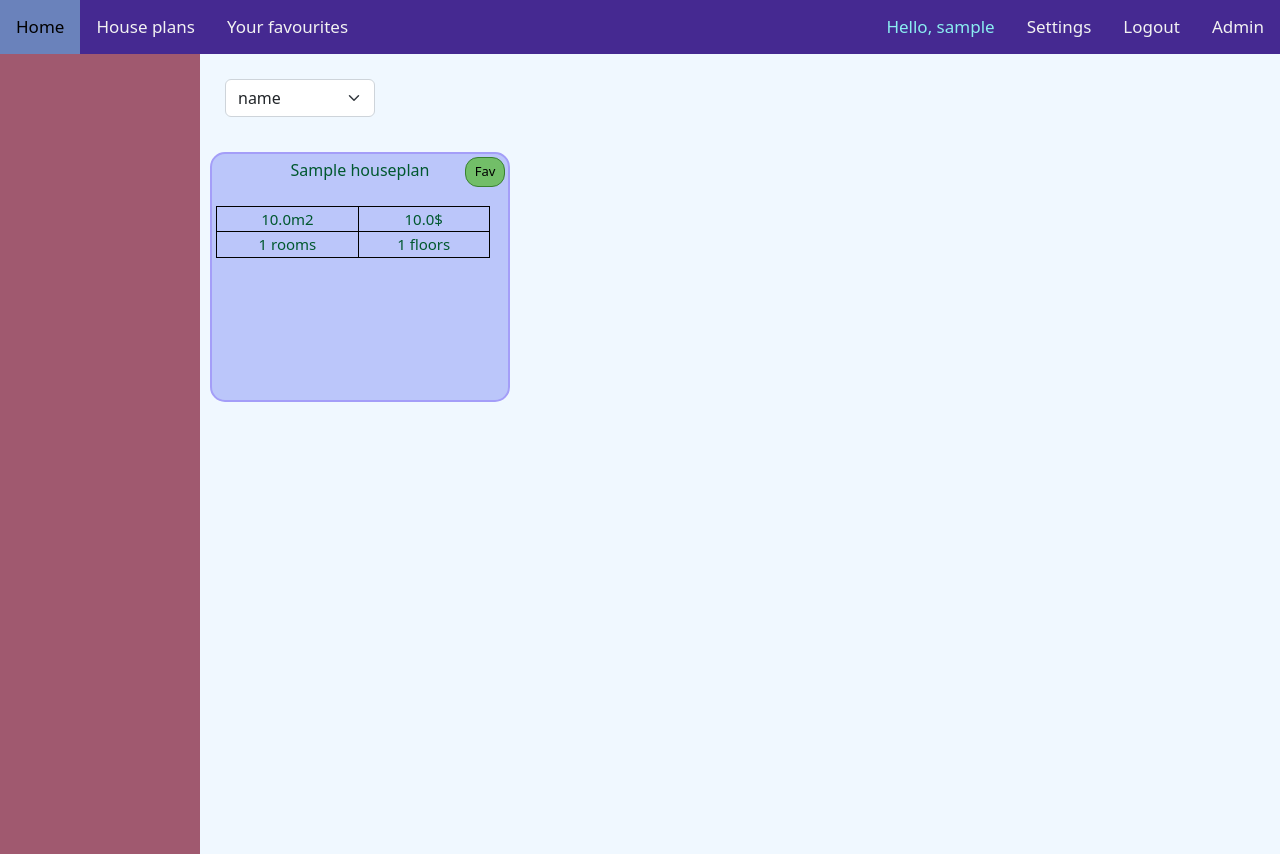
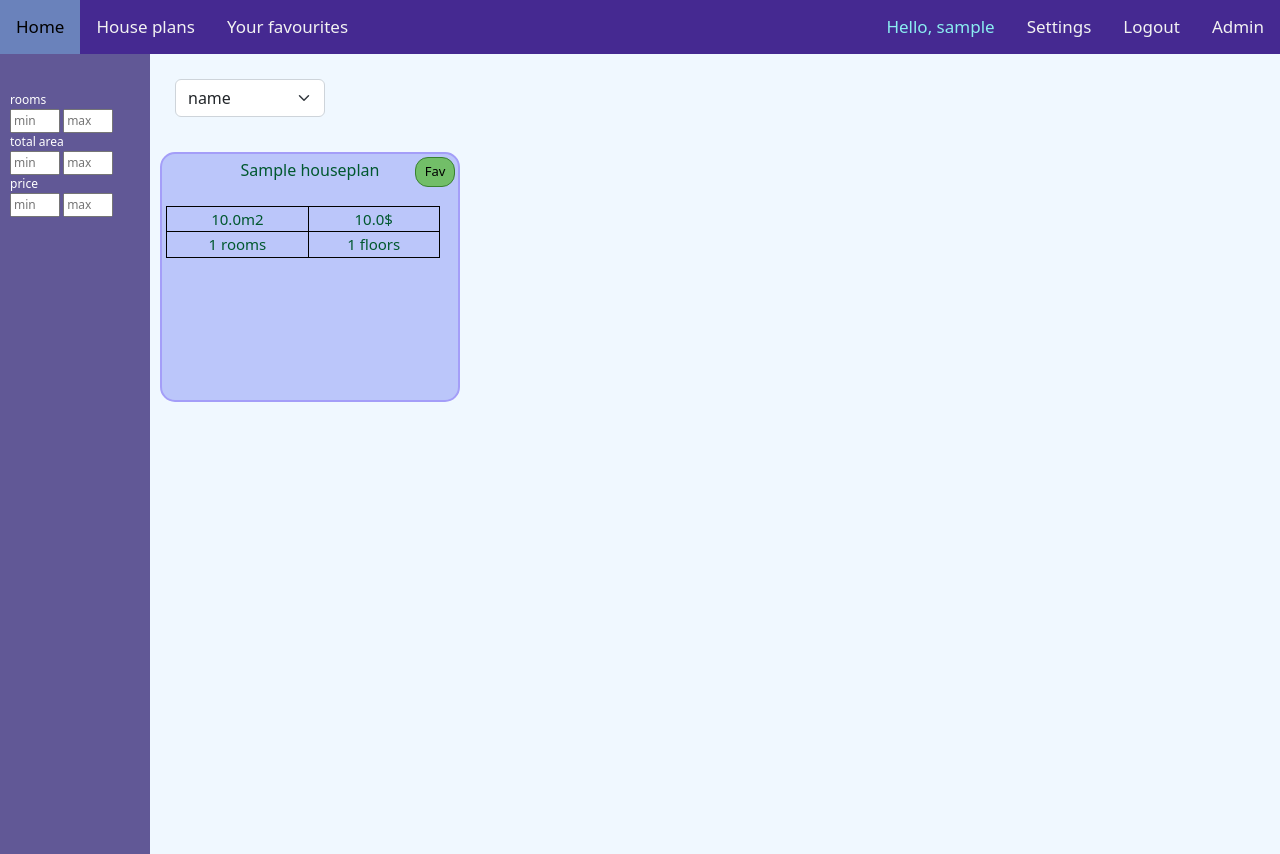
Before and after one commit to Salonce/constructionWebsite, a Django app: page /housePlanBrowser/ in a window 1280 px wide. Run offline with Django 4.2, Linux system fonts and the light colour scheme; a user stored in the database is signed in; tables that the repository leaves empty hold one stand-in row (values such as "Sample post").

Commit message:
side navbar improvement

```diff
--- a/construction/templates/housePlanBrowser.html
+++ b/construction/templates/housePlanBrowser.html
@@ -3,8 +3,19 @@
 {% block body %}
 
 <div class="containerNavMain">
+
     <div class="leftnav">
-
+        <form class="pickForm" action="">
+            <div id="rooms-lab">rooms</div>
+            <input type="number" id="min-rooms" name="min-rooms" placeholder="min">
+            <input type="number" id="max-rooms" name="max-rooms" placeholder="max">
+            <div id="rooms-lab">total area</div>
+            <input type="number" id="min-total-area" name="min-total-area" placeholder="min">
+            <input type="number" id="max-total-area" name="max-total-area" placeholder="max">
+            <div id="rooms-lab">price</div>
+            <input type="text" id="min-price" name="min-price" placeholder="min">
+            <input type="text" id="max-price" name="max-price" placeholder="max">
+        </form>
     </div>
 
     <div class="main">
--- a/static/css/housePlansBrowser.css
+++ b/static/css/housePlansBrowser.css
@@ -96,11 +96,44 @@ a.fav-activated{
 }
 
 .leftnav{
+    color: white;
     position: sticky;
     display: table-cell;
-    background-color: rgb(160, 89, 111);
-    width: 200px;
+    background-color: rgb(97, 88, 150);
+    width: 150px;
     height: 800px;
+}
+
+.pickForm{
+    box-sizing: border-box;
+    padding-left: 10px;
+    padding-right: 10px;
+    font-size: 12px;
+    color:rgb(255, 255, 255);
+}
+
+.pickForm #min-rooms{
+    width: 50px;
+}
+
+.pickForm #max-rooms{
+    width: 50px;
+}
+
+.pickForm #min-total-area{
+    width: 50px;
+}
+
+.pickForm #max-total-area{
+    width: 50px;
+}
+
+.pickForm #min-price{
+    width: 50px;
+}
+
+.pickForm #max-price{
+    width: 50px;
 }
 
 .main{
```
